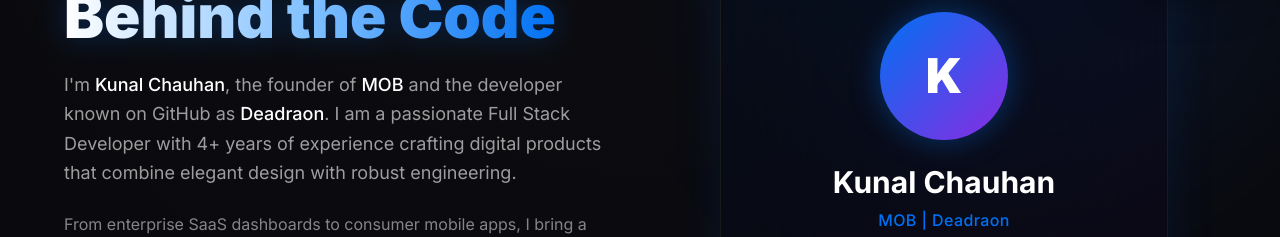
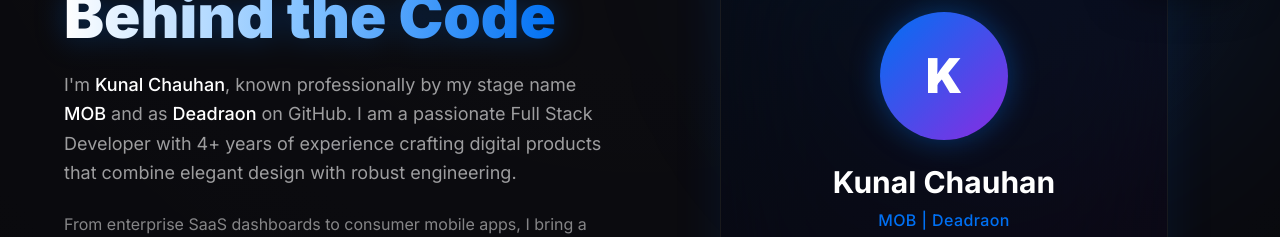
Before and after one commit to Deadraon/Deadraon.github.io, a Next.js app: page /about in a window 1280 px wide. Shown: the part 320-557 px from the top of the page. Built offline with nearby package versions, Linux system fonts and the light colour scheme; no server answers.

Commit message:
fix: update bio to reflect MOB as stage name

```diff
--- a/src/app/(public)/about/page.tsx
+++ b/src/app/(public)/about/page.tsx
@@ -39,7 +39,7 @@ export default function AboutPage() {
               The Developer <br /><span className="gradient-text">Behind the Code</span>
             </h1>
             <p className="text-white/60 text-lg leading-relaxed mb-6">
-              I&apos;m <strong className="text-white font-medium">Kunal Chauhan</strong>, the founder of <strong className="text-white font-medium">MOB</strong> and the developer known on GitHub as <strong className="text-white font-medium">Deadraon</strong>. I am a passionate Full Stack Developer with 4+ years of experience crafting digital products that combine elegant design with robust engineering.
+              I&apos;m <strong className="text-white font-medium">Kunal Chauhan</strong>, known professionally by my stage name <strong className="text-white font-medium">MOB</strong> and as <strong className="text-white font-medium">Deadraon</strong> on GitHub. I am a passionate Full Stack Developer with 4+ years of experience crafting digital products that combine elegant design with robust engineering.
             </p>
             <p className="text-white/50 leading-relaxed mb-8">
               From enterprise SaaS dashboards to consumer mobile apps, I bring a product-minded approach to every project. My goal is always the same — deliver work that drives real business results and delights users at every interaction.
```
